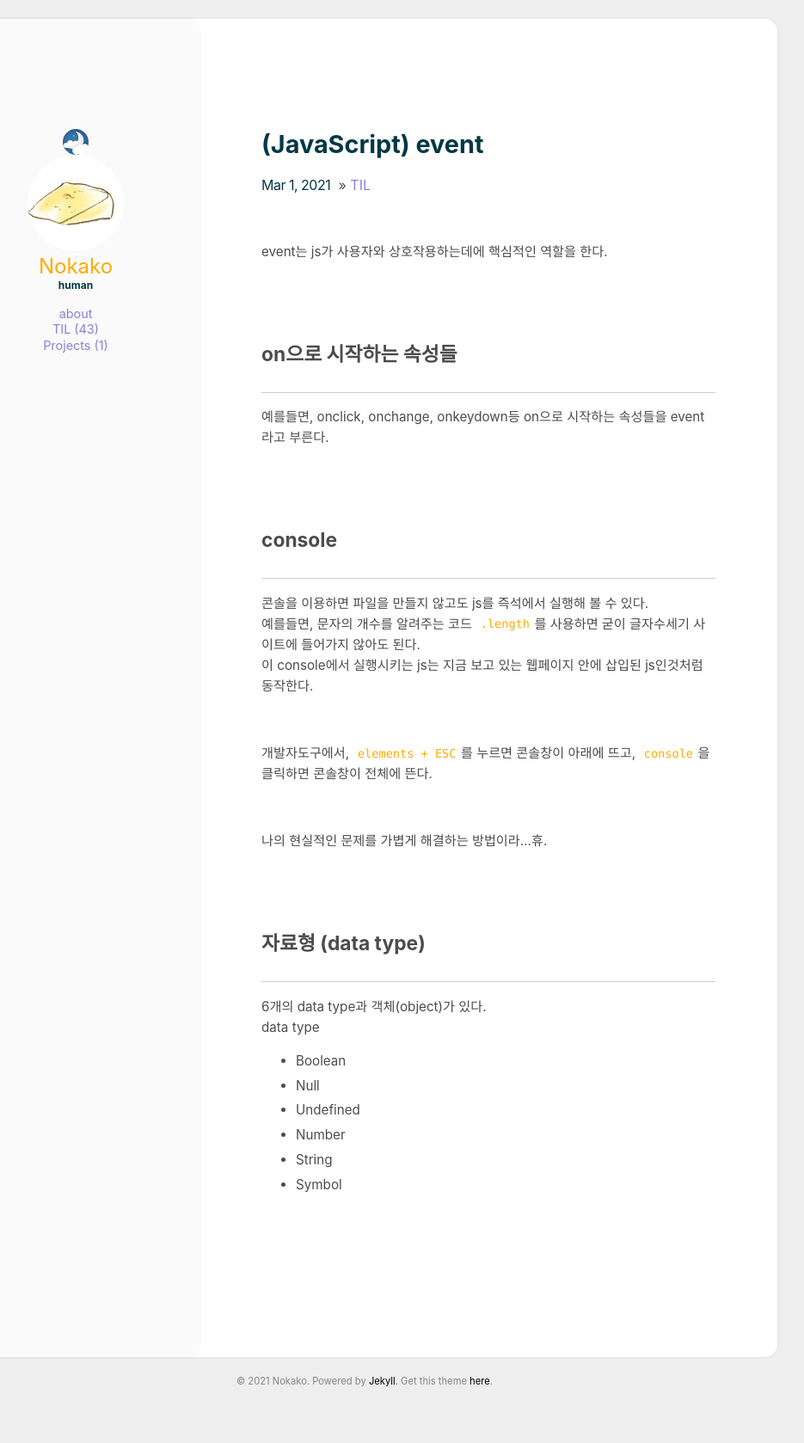
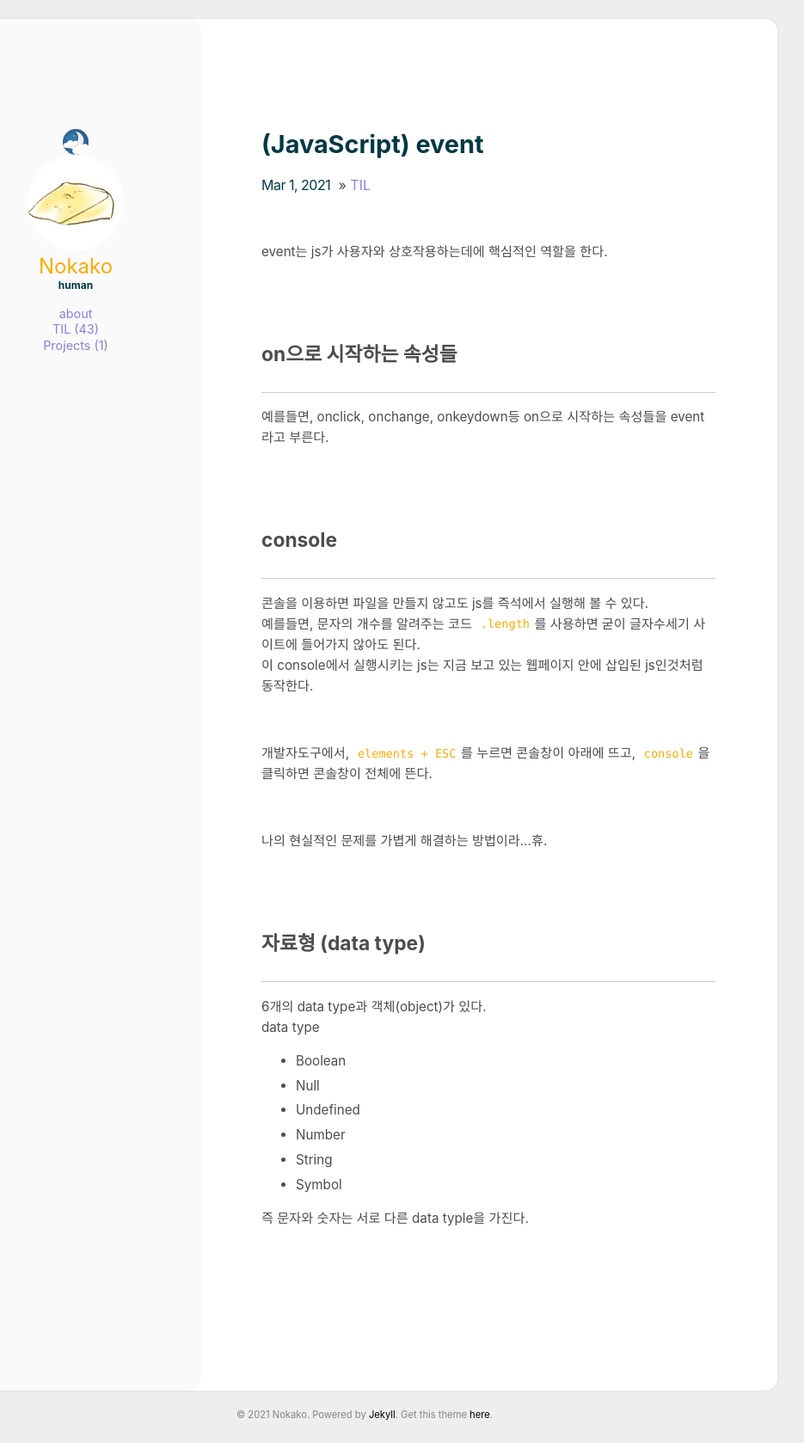
Before and after one commit to Nokako/Nokako.github.io, a Jekyll site: the page built from _posts/2021-03-01-44.md, in a window 1280 px wide. Shown: the whole page at 86% size, without its empty margins (216-1151 px from the left). Built offline with Jekyll 4.4.1, drawn with Linux system fonts in a browser that asks for light colours; before the commit the page ends 1639 px from its top, so only the background shows below that.

Commit message:
TIL수정

```diff
--- a/_posts/2021-03-01-44.md
+++ b/_posts/2021-03-01-44.md
@@ -43,3 +43,5 @@ data type
 - Number
 - String
 - Symbol
+
+즉 문자와 숫자는 서로 다른 data typle을 가진다.
```
